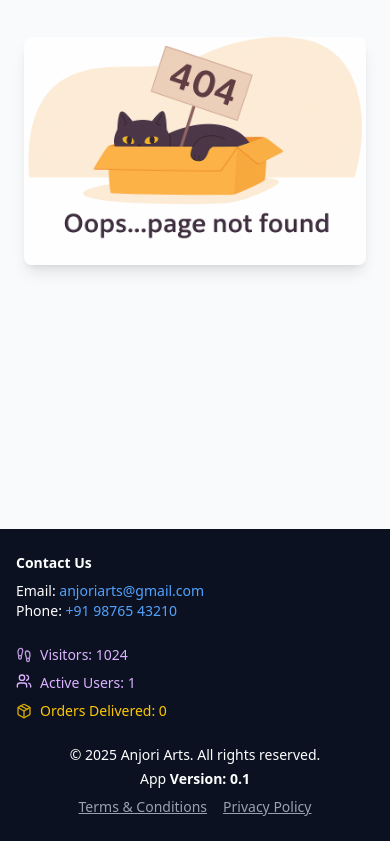
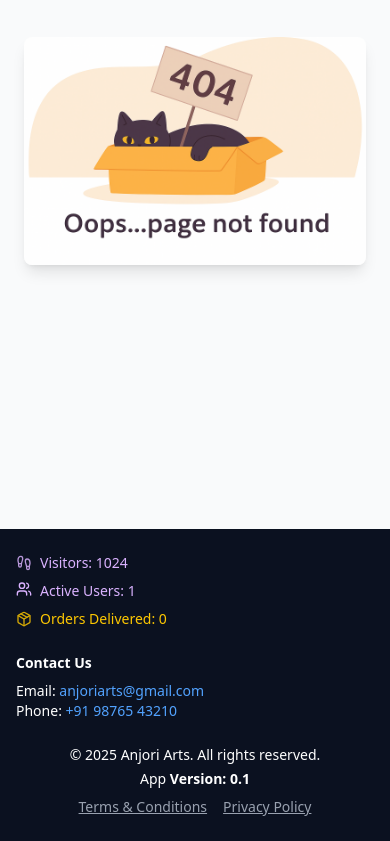
Before and after one commit to a-shekhar/anjori_arts_dev, a React (Vite) app in the folder frontend/: page / in a window 390 px wide. Shown: the part 380-1221 px from the top of the page. Built offline with nearby package versions, Linux system fonts and the light colour scheme.

Commit message:
change footer mobile layout

```diff
--- a/frontend/src/components/Footer.jsx
+++ b/frontend/src/components/Footer.jsx
@@ -6,7 +6,7 @@ const Footer = () => {
     <footer className="bg-[#0b1120] text-white py-6 px-4 md:px-8 text-sm">
       <div className="max-w-7xl mx-auto grid md:grid-cols-3 gap-6">
         {/* Contact - Left on all */}
-        <div className="self-start order-1 md:order-2">
+        <div className="self-start order-2 md:order-1">
           <h3 className="font-semibold mb-2">Contact Us</h3>
           <p>
             Email:{" "}
```
